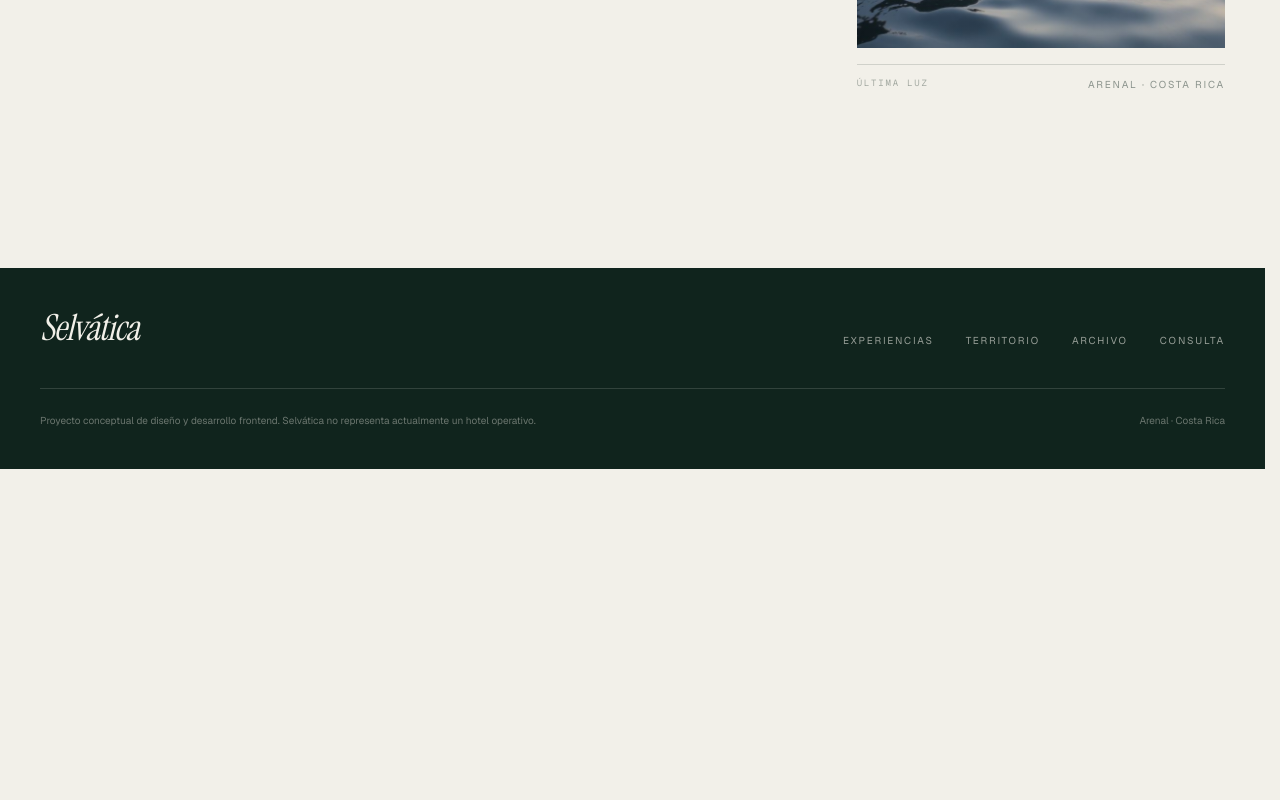
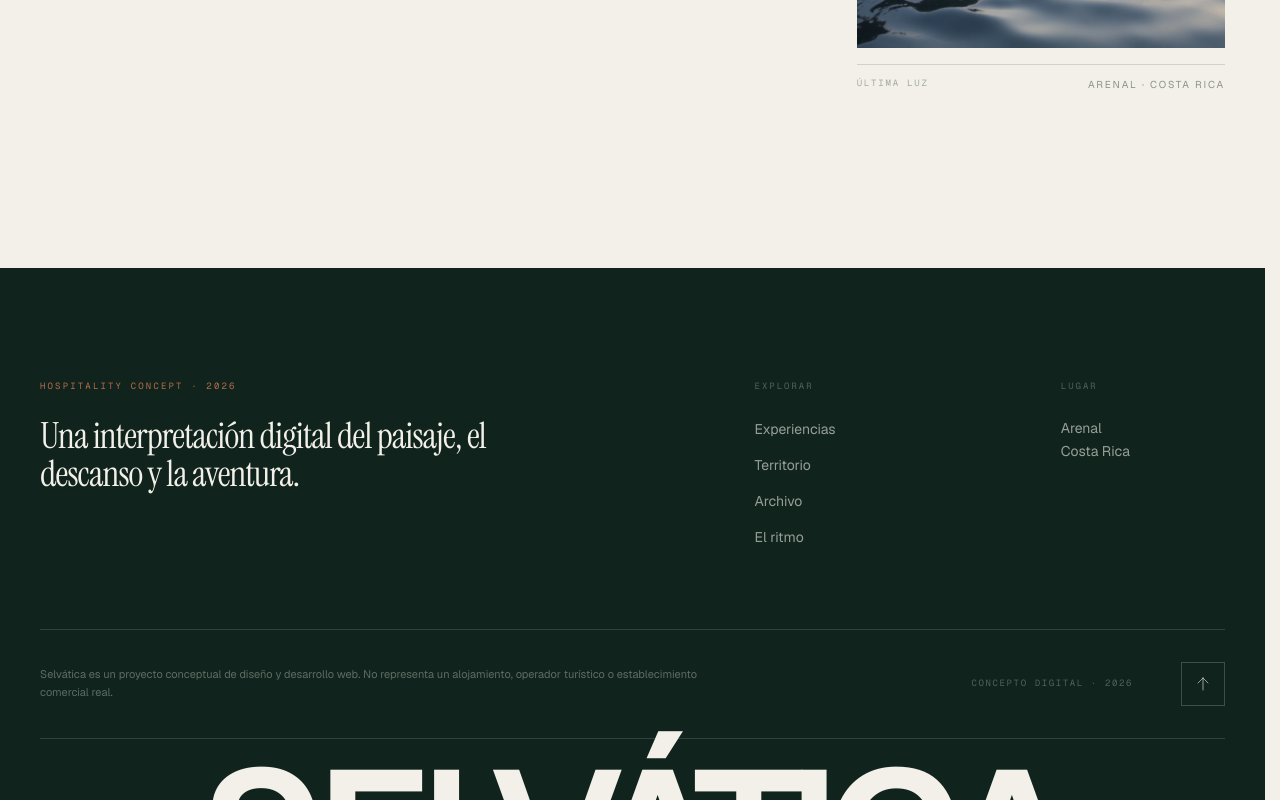
Before and after one commit to Gerardoprogramer/selvatica, a Next.js app: page / in a window 1280 px wide. Shown: the part 11200-12000 px from the top of the page. Before the commit the page ends 11669 px from the top, so only its background shows below. Built offline with nearby package versions, Linux system fonts and the light colour scheme.

Commit message:
feat: enhance Footer component with navigation links and updated styling

```diff
--- a/components/Footer.tsx
+++ b/components/Footer.tsx
@@ -1,27 +1,88 @@
+import { HiOutlineArrowUp } from "react-icons/hi2";
+
+const navigation = [
+    {
+        label: "Experiencias",
+        href: "#experiencias",
+    },
+    {
+        label: "Territorio",
+        href: "#territorio",
+    },
+    {
+        label: "Archivo",
+        href: "#galeria",
+    },
+    {
+        label: "El ritmo",
+        href: "#ritmo",
+    },
+];
+
 export const Footer = () => {
     return (
-        <footer className="bg-volcanic text-mist">
-            <div className="mx-auto max-w-7xl px-6 py-10 md:px-10">
-                <div className="border-mist/15 flex flex-col gap-8 border-b pb-10 md:flex-row md:items-end md:justify-between">
-                    <a href="#top" className="font-serif text-4xl tracking-tight italic">
-                        Selvática
-                    </a>
+        <footer className="overflow-hidden bg-volcanic text-mist">
+            <div className="mx-auto max-w-[1600px] px-6 pb-8 pt-20 md:px-10 md:pb-10 md:pt-28">
+                <div className="grid gap-16 border-b border-mist/15 pb-20 md:grid-cols-12 md:gap-10">
+                    <div className="md:col-span-5">
+                        <p className="font-mono text-[9px] uppercase tracking-[0.24em] text-clay">Hospitality concept · 2026</p>
 
-                    <nav
-                        aria-label="Navegación secundaria"
-                        className="text-mist/60 flex flex-wrap gap-x-8 gap-y-3 text-[10px] tracking-[0.18em] uppercase"
-                    >
-                        <a href="#experiencias">Experiencias</a>
-                        <a href="#territorio">Territorio</a>
-                        <a href="#galeria">Archivo</a>
-                        <a href="#reservar">Consulta</a>
+                        <p className="mt-6 max-w-md font-serif text-3xl leading-[1.05] tracking-tight md:text-4xl">
+                            Una interpretación digital del paisaje, el descanso y la aventura.
+                        </p>
+                    </div>
+
+                    <nav aria-label="Navegación del pie" className="md:col-span-3 md:col-start-8">
+                        <p className="mb-6 font-mono text-[9px] uppercase tracking-[0.22em] text-mist/30">Explorar</p>
+
+                        <ul className="space-y-3">
+                            {navigation.map((item) => (
+                                <li key={item.href}>
+                                    <a href={item.href} className="text-sm text-mist/60 transition-colors duration-300 hover:text-mist">
+                                        {item.label}
+                                    </a>
+                                </li>
+                            ))}
+                        </ul>
                     </nav>
+
+                    <div className="md:col-span-2">
+                        <p className="mb-6 font-mono text-[9px] uppercase tracking-[0.22em] text-mist/30">Lugar</p>
+
+                        <p className="text-sm leading-relaxed text-mist/60">
+                            Arenal
+                            <br />
+                            Costa Rica
+                        </p>
+                    </div>
                 </div>
 
-                <div className="text-mist/40 grid gap-4 pt-6 text-[10px] leading-relaxed md:grid-cols-2">
-                    <p>Proyecto conceptual de diseño y desarrollo frontend. Selvática no representa actualmente un hotel operativo.</p>
+                <div className="grid gap-10 py-8 md:grid-cols-12 md:items-center">
+                    <div className="md:col-span-7">
+                        <p className="max-w-2xl text-[11px] leading-relaxed text-mist/35">
+                            Selvática es un proyecto conceptual de diseño y desarrollo web. No representa un alojamiento, operador turístico o establecimiento comercial real.
+                        </p>
+                    </div>
 
-                    <p className="md:text-right">Arenal · Costa Rica</p>
+                    <div className="flex items-center justify-between md:col-span-5 md:justify-end md:gap-12">
+                        <span className="font-mono text-[9px] uppercase tracking-[0.18em] text-mist/30">
+                            Concepto digital · <time dateTime="2026">2026</time>
+                        </span>
+
+                        <a
+                            href="#inicio"
+                            aria-label="Volver al inicio"
+                            className="group grid size-11 place-items-center border border-mist/20 text-mist/60 transition-colors duration-300 hover:bg-mist hover:text-volcanic"
+                        >
+                            <HiOutlineArrowUp aria-hidden="true" className="size-4 transition-transform duration-300 group-hover:-translate-y-1" />
+                        </a>
+                    </div>
+                </div>
+
+                <div aria-hidden="true" className="border-t border-mist/15 pt-8">
+                    <p className="select-none whitespace-nowrap text-center font-sans text-[18vw] font-semibold leading-[0.7] tracking-[-0.075em] text-mist md:text-[15vw]">
+                        SELVÁTICA
+                    </p>
                 </div>
             </div>
         </footer>
```
